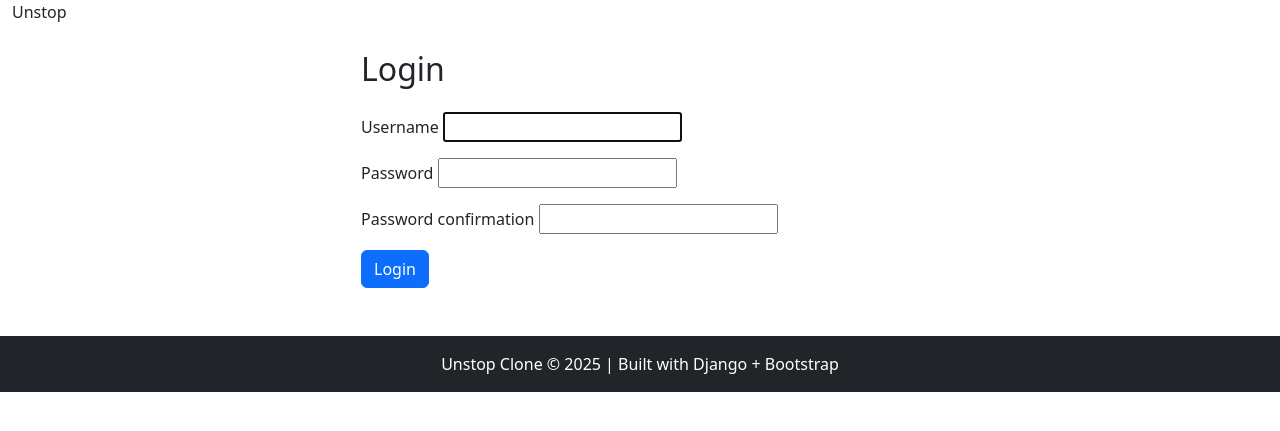
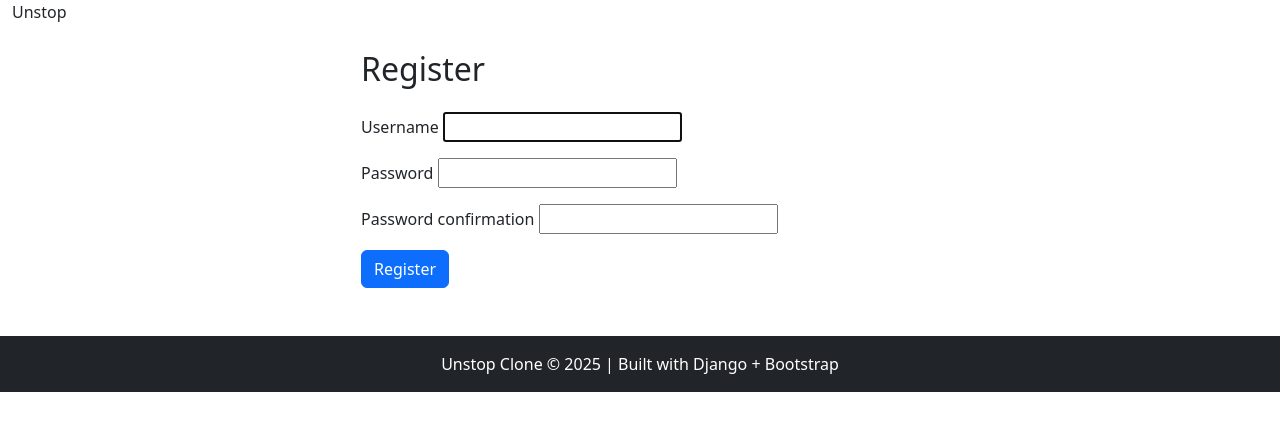
Before and after one commit to El-Professor-X/unstop-clone, a Django app: page /users/register/ in a window 1280 px wide. Shown: the part 56-487 px from the top of the page. Run offline with Django 5.2, Linux system fonts and the light colour scheme.

Commit message:
Final completed Unstop Clone - ready for submission

```diff
--- a/templates/users/register.html
+++ b/templates/users/register.html
@@ -1,7 +1,7 @@
 {% extends 'base.html' %}
 {% block content %}
 <div class="col-md-6 mx-auto">
-  <h2 class="mb-4">Login</h2>
+  <h2 class="mb-4">Register</h2>
   <form method="post">
     {% csrf_token %}
     {% for field in form %}
@@ -13,7 +13,7 @@
         {% endif %}
       </div>
     {% endfor %}
-    <button type="submit" class="btn btn-primary">Login</button>
+    <button type="submit" class="btn btn-primary">Register</button>
   </form>
 </div>
 {% endblock %}
```
